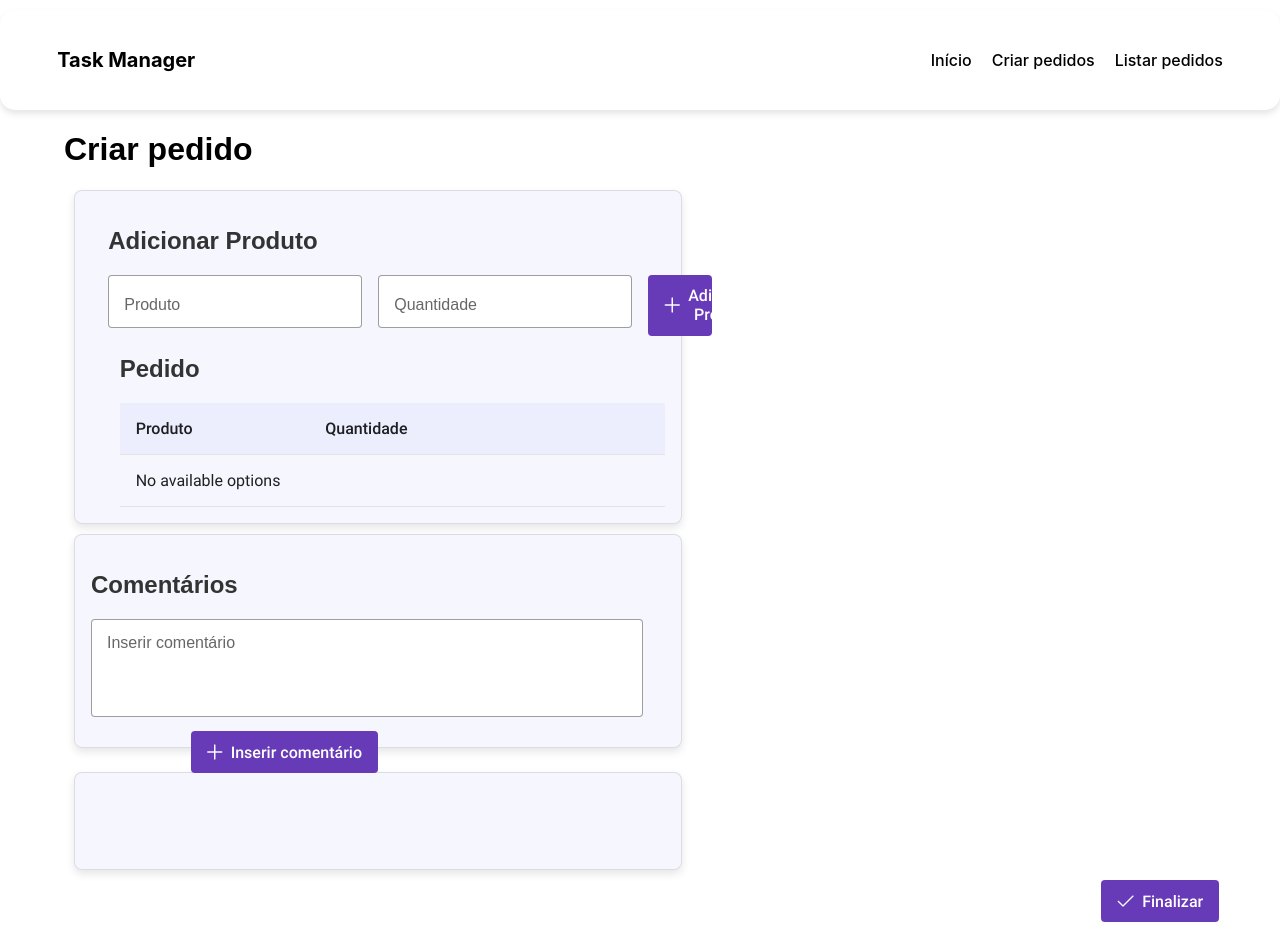
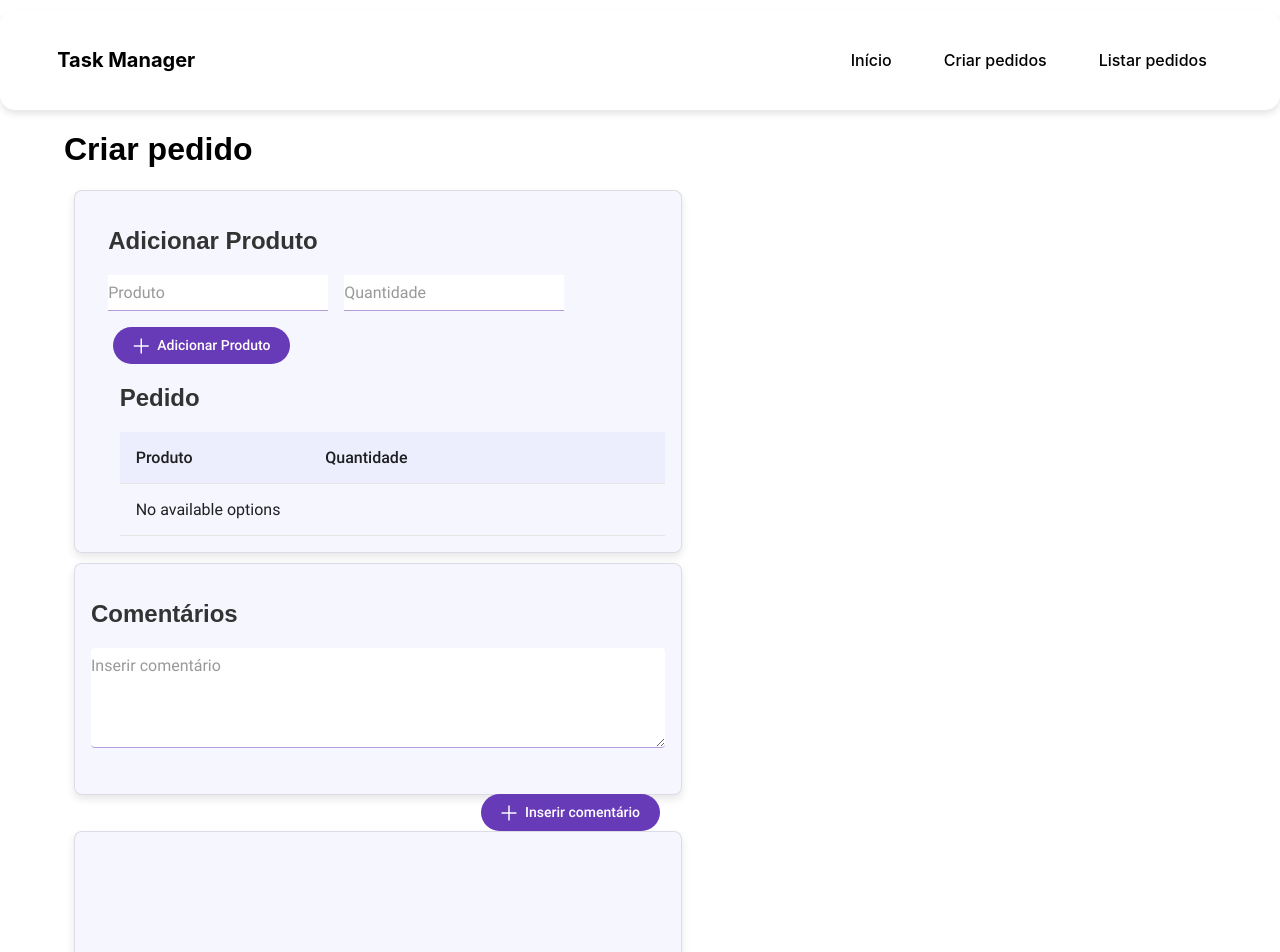
Before and after one commit to linkrag/TaskManager, a React (Create React App) app: page /criar in a window 1280 px wide. Shown: the top 952 px of the page. Before the commit the page ends 922 px from the top, so only its background shows below. Built offline with nearby package versions, Linux system fonts and the light colour scheme.

Commit message:
Add footer and changed to custom components.

```diff
--- a/package.json
+++ b/package.json
@@ -3,6 +3,9 @@
   "version": "0.1.0",
   "private": true,
   "dependencies": {
+    "@fortawesome/fontawesome-svg-core": "^6.5.2",
+    "@fortawesome/free-brands-svg-icons": "^6.5.2",
+    "@fortawesome/react-fontawesome": "^0.2.2",
     "@testing-library/jest-dom": "^5.17.0",
     "@testing-library/react": "^13.4.0",
     "@testing-library/user-event": "^13.5.0",
--- a/src/App.js
+++ b/src/App.js
@@ -1,6 +1,7 @@
 import React from 'react';
 import { BrowserRouter as Router, Route, Routes } from 'react-router-dom';
 import NavBar from './components/NavBar';
+import Footer from './components/Footer';
 import HomePage from './pages/HomePage';
 import CriarPage from './pages/CriarPage';
 import ListarPage from './pages/ListarPage';
@@ -16,6 +17,7 @@ function App() {
         <Route path="/criar" element={<CriarPage />} />
         <Route path="/view/:id" element={<ViewPage />} />
       </Routes>
+      <Footer />
     </Router>
   );
 }
--- a/src/pages/CriarPage.js
+++ b/src/pages/CriarPage.js
@@ -1,13 +1,11 @@
+// src/pages/CriarPage.js
 import React, { useState } from 'react';
 import axios from 'axios';
-import { DataTable } from 'primereact/datatable';
+import { DataTable } from 'primereact/datatable'; // Example of PrimeReact usage
 import { Column } from 'primereact/column';
-import { InputText } from 'primereact/inputtext';
-import { InputTextarea } from 'primereact/inputtextarea';
-import { Button } from 'primereact/button';
-import 'primereact/resources/themes/md-light-deeppurple/theme.css';
-import 'primereact/resources/primereact.min.css';
-import 'primeicons/primeicons.css';
+import { ScrollPanel } from 'primereact/scrollpanel';
+import CustomFloatLabelInput from '../components/CustomFloatLabelInput'; // Import CustomFloatLabelInput component
+import CustomButton from '../components/CustomButton'; // Import CustomButton component
 import './CriarPage.css';
 
 const CriarPage = () => {
@@ -78,10 +76,12 @@ const CriarPage = () => {
 
   const inputTextEditor = (props, field) => {
     return (
-      <InputText
-        type="text"
+      <CustomFloatLabelInput
+        id={`input-${props.rowIndex}-${field}`}
         value={props.rowData[field]}
         onChange={(e) => onEditorValueChange(props, e.target.value)}
+        label={field.charAt(0).toUpperCase() + field.slice(1)} // Capitalize first letter
+        textarea={field === 'comentario'} // Use textarea for 'comentario' field
       />
     );
   };
@@ -93,16 +93,20 @@ const CriarPage = () => {
         <div style={{ marginLeft: '3%' }}>
           <h2>Adicionar Produto</h2>
           <div style={{ display: 'flex', gap: '1rem' }}>
-            <span className="p-float-label">
-              <InputText id="inputtext" value={newProduto} onChange={(e) => setNewProduto(e.target.value)} />
-              <label htmlFor="inputtext">Produto</label>
-            </span>
-            <span className="p-float-label">
-              <InputText id="inputtext" value={newQuantidade} onChange={(e) => setNewQuantidade(e.target.value)} />
-              <label htmlFor="inputtext">Quantidade</label>
-            </span>
-            <Button label="Adicionar Produto" icon="pi pi-plus" onClick={handleAddProduto} />
+            <CustomFloatLabelInput
+              id="inputtext-produto"
+              value={newProduto}
+              onChange={(e) => setNewProduto(e.target.value)}
+              label="Produto"
+            />
+            <CustomFloatLabelInput
+              id="inputtext-quantidade"
+              value={newQuantidade}
+              onChange={(e) => setNewQuantidade(e.target.value)}
+              label="Quantidade"
+            />
           </div>
+          <CustomButton label="Adicionar Produto" icon="pi pi-plus" onClick={handleAddProduto} />
         </div>
         <div style={{ marginLeft: '5%' }}>
           <h2>Pedido</h2>
@@ -132,40 +136,44 @@ const CriarPage = () => {
           </DataTable>
         </div>
       </div>
+
       <div className="card-criar">
         <h2>Comentários</h2>
         <div className="p-field p-col-12 p-md-4">
-            <span className="p-float-label">
-              <InputTextarea id="textarea" value={comentario} onChange={(e) => setComentario(e.target.value)}
-                rows={5}
-                cols={30}
-                autoResize />
-              <label htmlFor="textarea">Inserir comentário</label>
-            </span>
-            <Button
+          <CustomFloatLabelInput
+            id="textarea-comentario"
+            value={comentario}
+            onChange={(e) => setComentario(e.target.value)}
+            label="Inserir comentário"
+            textarea
+          />
+          <CustomButton
             label="Inserir comentário"
             icon="pi pi-plus"
-              style={{ float: 'right', marginRight: '50%' }}
             onClick={handleAddComentario}
+            className="comment-button"
           />
         </div>
       </div>
-        <div className="scrollpanel" style={{ marginTop: '2%' }}>
-          <div className="card-criar">
-            <div className="p-grid">
-              <div className="p-col-12 p-md-4">
+      <div className="card-criar" style={{ marginTop: '3%' }}>
+        <div className="p-col-12 p-md-4" style={{ marginTop: '2%' }}>
+          <ScrollPanel style={{ width: '100%', height: '200px' }} className="custombar1">
+            <div style={{ padding: '1em', lineHeight: '1.5' }}>
               {comentarios.map((comentario, index) => (
                 <div key={index}>{comentario}</div>
               ))}
             </div>
+          </ScrollPanel>
         </div>
       </div>
-        </div>
-      <Button
+      <div style={{ marginRight: '50%', marginBottom: '5%'}}>
+        <CustomButton
           label="Finalizar"
           icon="pi pi-check"
-        style={{ float: 'right', marginRight: '5%' }}
-        onClick={handleFinalizar} />
+          onClick={handleFinalizar}
+          className="finalizar-button"
+        />
+      </div>
     </div>
   );
 };
--- a/src/pages/HomePage.js
+++ b/src/pages/HomePage.js
@@ -1,8 +1,8 @@
 import React, { useEffect, useState } from 'react';
 import axios from 'axios';
 import { useNavigate } from 'react-router-dom';
-import { Card } from 'primereact/card';
-import { Button } from 'primereact/button';
+import Card from '../components/Card';
+import Button from '../components/CustomButton';
 import { DataTable } from 'primereact/datatable';
 import { Column } from 'primereact/column';
 import './HomePage.css';
--- a/src/pages/ListarPage.css
+++ b/src/pages/ListarPage.css
@@ -20,21 +20,6 @@
   font-size: 1rem;
   border: 1px solid #ccc;
   border-radius: 4px;
-}
-
-.ordens-page button {
-  padding: 10px 20px;
-  font-size: 1rem;
-  border: none;
-  background-color: #673ab7;
-  color: white;
-  cursor: pointer;
-  border-radius: 4px;
-  margin-left: 10px;
-}
-
-.ordens-page button:hover {
-  background-color: #683ab778;
 }
 
 .pedido-cards {
@@ -69,37 +54,3 @@ td, th{
 .p-input-icon-left>.p-inputtext {
   padding-left: 3rem;
 }
-
-/* p-card */
-
-.p-card {
-  background: rgba(69, 75, 228, 0.05);
-  color: rgba(0, 0, 0, 0.87);
-  box-shadow: 0 2px 1px -1px rgba(0, 0, 0, 0.2), 0 1px 1px 0 rgba(0, 0, 0, 0.14), 0 1px 3px 0 rgba(0, 0, 0, 0.12);
-  border-radius: 28px;
-}
-
-.p-card .p-card-body {
-  padding: 20px;
-  padding: 1rem;
-}
-
-.p-card .p-card-title {
-  font-size: 1.5rem;
-  font-weight: 700;
-  margin-bottom: 0.5rem;
-}
-
-.p-card .p-card-subtitle {
-  font-weight: 400;
-  margin-bottom: 0.5rem;
-  color: rgba(0, 0, 0, 0.6);
-}
-
-.p-card .p-card-content {
-  padding: 1rem 0;
-}
-
-.p-card .p-card-footer {
-  padding: 1rem 0 0 0;
-}
--- a/src/pages/ListarPage.js
+++ b/src/pages/ListarPage.js
@@ -1,9 +1,8 @@
-// src/pages/OrdensPage.js
 import React, { useEffect, useState } from 'react';
 import { useNavigate } from 'react-router-dom';
-import { Card } from 'primereact/card';
-import { Button } from 'primereact/button';
 import { InputText } from 'primereact/inputtext';
+import Card from '../components/Card';
+import Button from '../components/CustomButton';
 import { DataTable } from 'primereact/datatable';
 import { Column } from 'primereact/column';
 import 'primereact/resources/themes/md-light-deeppurple/theme.css';
@@ -22,20 +21,6 @@ const OrdensPage = () => {
       .then(data => setPedidos(data.ordens || []))
       .catch(error => console.error('Error fetching orders:', error));
   }, []);
-
-  useEffect(() => {
-    const handleEnterKeyPress = (event) => {
-      if (event.key === 'Enter') {
-        handleSearch(event);
-      }
-    };
-
-    window.addEventListener('keydown', handleEnterKeyPress);
-
-    return () => {
-      window.removeEventListener('keydown', handleEnterKeyPress);
-    };
-  }, [searchId]);
 
   const handleSearch = (e) => {
     e.preventDefault();
@@ -65,8 +50,7 @@ const OrdensPage = () => {
       <span>
         <Button
           label="Visualizar"
-          icon="pi pi-fw pi-pencil"
-          style={{ marginRight: '.25em' }}
+          icon="pi pi-pencil"
           onClick={() => navigate(`/view/${pedidoId}`)}
         />
         <Button
@@ -90,15 +74,16 @@ const OrdensPage = () => {
             value={searchId}
             onChange={(e) => setSearchId(e.target.value)}
             placeholder="Buscar pedido"
+            onKeyDown={(e) => e.key === 'Enter' && handleSearch(e)}
           />
         </span>
-        <Button type="submit">Buscar</Button>
+        <Button type="submit" label="Buscar" />
       </form>
 
       <div className="pedido-cards">
         {pedidos.map((pedido) => (
           <div key={pedido.id} className="pedido-card">
-            <Card title={`Pedido ${pedido.id}`} className="ui-card-shadow" footer={renderFooter(pedido.id)}>
+            <Card title={`Pedido ${pedido.id}`} footer={renderFooter(pedido.id)}>
               <DataTable value={pedido.produtos} scrollable scrollHeight="200px">
                 <Column field="nome" header="Nome do Produto"></Column>
                 <Column field="quantidade" header="Quantidade"></Column>
--- a/src/pages/ViewPage.js
+++ b/src/pages/ViewPage.js
@@ -44,6 +44,10 @@ const EditarPage = () => {
 
     return (
         <div className='criar-page'>
+            <Button
+                icon="pi pi-print"
+                style={{ float: 'right', marginRight: '40%', backgroundColor: 'white', color: 'black' }}
+                onClick={handlePrint} />
             <h1>Visualizar pedido</h1>
             <div className="card-criar">
                 <div style={{ marginLeft: '5%' }}>
@@ -83,11 +87,6 @@ const EditarPage = () => {
                     </div>
                 </div>
             </div>
-            <Button
-                label="Imprimir"
-                icon="pi pi-print"
-                style={{ float: 'right', marginRight: '5%' }}
-                onClick={handlePrint} />
         </div>
     );
 };
```
Also changed, not shown: 1 other file (tests, documents, lock files or other folders). Lines whose indentation alone changed are shown as unchanged.
